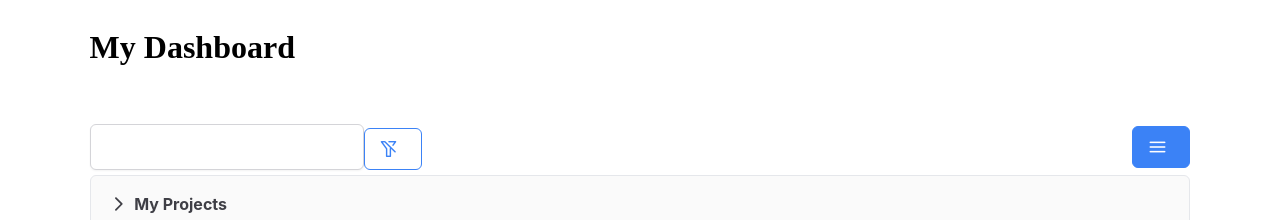
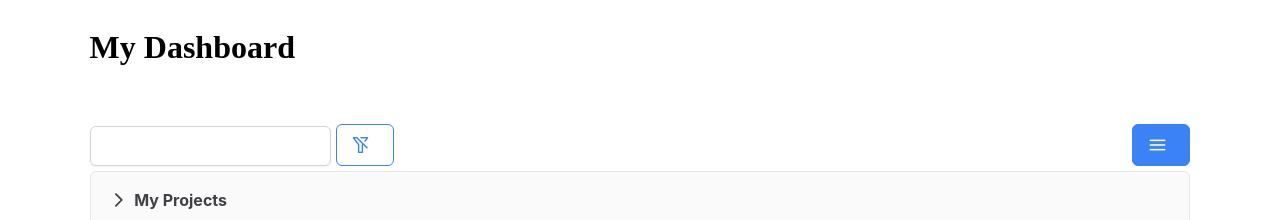
Before and after one commit to aaronmccollum/primereact-project, a React (Vite) app: page / in a window 1280 px wide. Shown: the top 220 px of the page. Built offline with nearby package versions, Linux system fonts and the light colour scheme; a web font is replaced by a local one.

Commit message:
fixed margin and spacing for input box and buttons

```diff
--- a/src/App.css
+++ b/src/App.css
@@ -22,5 +22,14 @@ body {
     display: flex;
     justify-content: space-between;
     align-items: center;
+}
+
+.button-custom {
     margin-bottom: 5px;
 }
+
+/* Styles for input box */
+.input-box-custom {
+    margin-bottom: 5px;
+    margin-right: 5px;
+}
--- a/src/App.jsx
+++ b/src/App.jsx
@@ -37,16 +37,16 @@ export default function App() {
           <InputText
             value={value}
             onChange={(e) => setValue(e.target.value)}
-            className=".p-inputtext-sm"
+            className="p-inputtext-sm input-box-custom"
           />
           <Button
-            className="pi pi-filter-slash"
+            className="pi pi-filter-slash button-custom"
             severity="info"
             outlined
           />
         </div>
         <Button
-          className="pi pi-bars"
+          className="pi pi-bars button-custom"
           severity="info"
         />
       </div>
```
